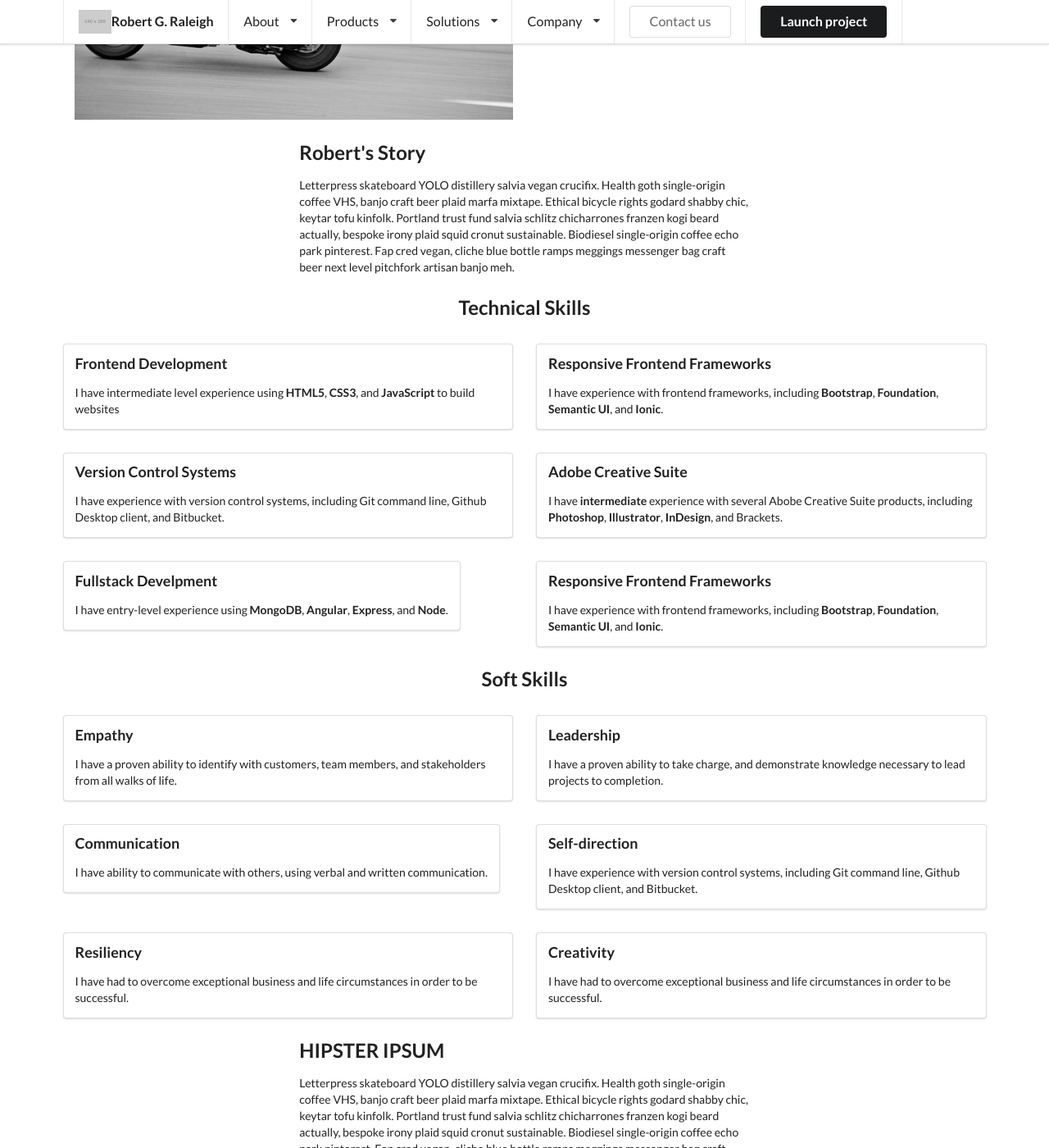
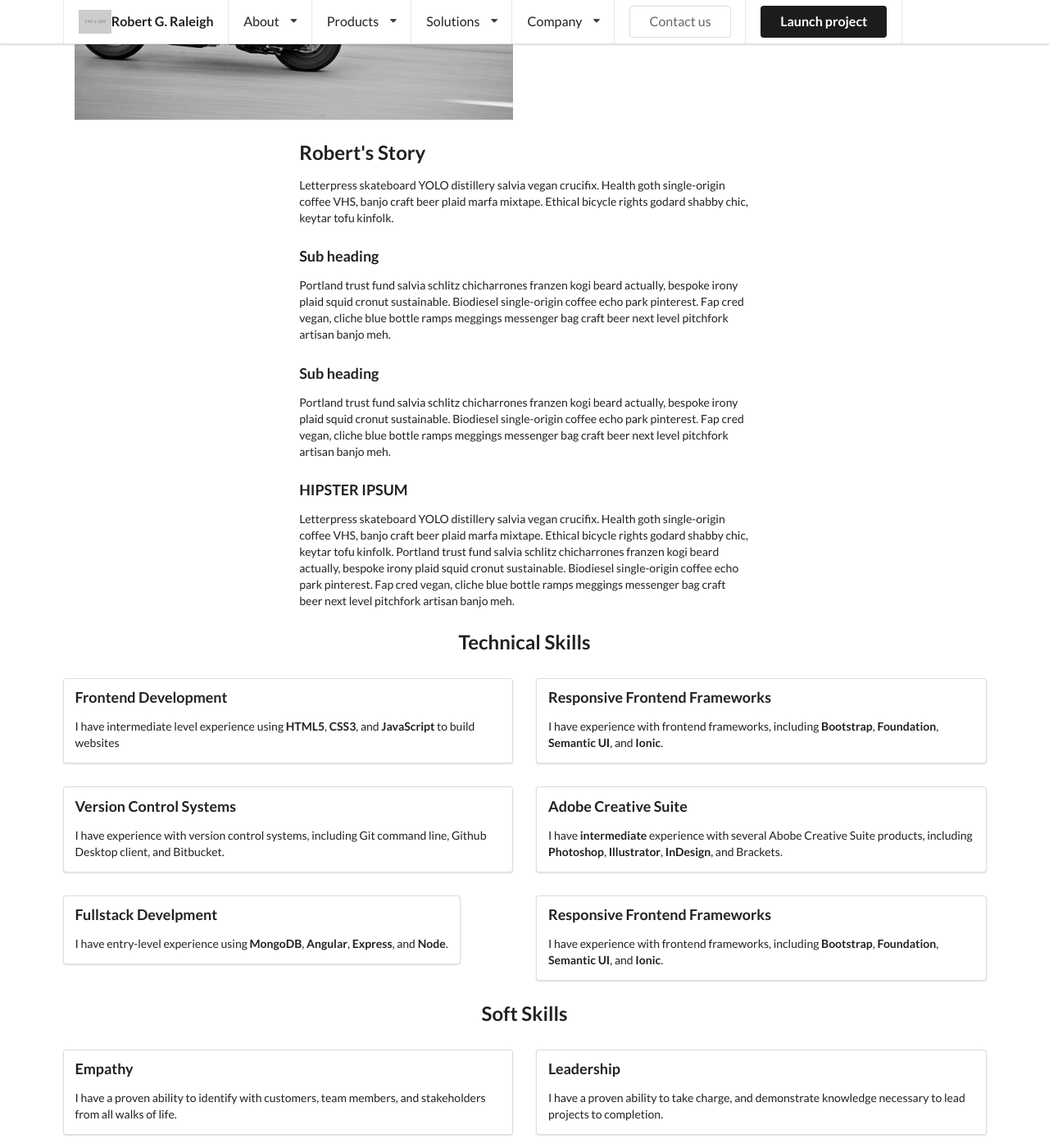
Before and after one commit to robertgraleigh/robertgraleigh.github.io, a Jekyll site: the page built from about/index.html, in a window 1280 px wide and 1400 px high, scrolled down 553 px. Shown: the whole window at 82% size. Built offline with Jekyll 4.4.1, drawn with Linux system fonts in a browser that asks for light colours; some of the changed text lies outside the part shown.

```diff
--- a/_includes/copyright.html
+++ b/_includes/copyright.html
@@ -6,10 +6,10 @@
 		</div>
 		<!-- close /.column -->
 		<div class="column">
-			<ul class="">
-				<li><a href="">Privacy</a></li>
-				<li><a href="">Terms of Use</a></li>
-			</ul>
+			<div class="ui list">
+				<div><a href="">Privacy</a></div>
+				<div><a href="">Terms of Use</a></div>
+			</div>
 		</div>
 		<!-- close /.column -->
 		<div class="column">
--- a/about/index.html
+++ b/about/index.html
@@ -56,12 +56,30 @@
 </section>
 <!-- close /#about-profile section -->
 
-<section id="about-approach" class="ui one column stackable grid container">
+
+<!-- open section -->
+<section id="about-approach" class="ui stackable grid container">
 	<div class="ui eight wide centered column">
 		<h2 class="ui header">Robert's Story</h2>
+		<p>Letterpress skateboard YOLO distillery salvia vegan crucifix. Health goth single-origin coffee VHS, banjo craft beer plaid marfa mixtape. Ethical bicycle rights godard shabby chic, keytar tofu kinfolk.</p>
+		<h3 class="ui header">Sub heading</h3>
+		<p>Portland trust fund salvia schlitz chicharrones franzen kogi beard actually, bespoke irony plaid squid cronut sustainable. Biodiesel single-origin coffee echo park pinterest. Fap cred vegan, cliche blue bottle ramps meggings messenger bag craft beer next level pitchfork artisan banjo meh.</p>
+		<h3 class="ui header">Sub heading</h3>
+		<p>Portland trust fund salvia schlitz chicharrones franzen kogi beard actually, bespoke irony plaid squid cronut sustainable. Biodiesel single-origin coffee echo park pinterest. Fap cred vegan, cliche blue bottle ramps meggings messenger bag craft beer next level pitchfork artisan banjo meh.</p>
+	</div>
+	<!-- close /div -->
+</section>
+<!-- close /section -->
+
+<!-- open section -->
+<section id="about-profile" class="ui stackable grid container">
+	<div class="ui eight wide centered column">
+		<h3 class="ui header">HIPSTER IPSUM</h3>
 		<p>Letterpress skateboard YOLO distillery salvia vegan crucifix. Health goth single-origin coffee VHS, banjo craft beer plaid marfa mixtape. Ethical bicycle rights godard shabby chic, keytar tofu kinfolk. Portland trust fund salvia schlitz chicharrones franzen kogi beard actually, bespoke irony plaid squid cronut sustainable. Biodiesel single-origin coffee echo park pinterest. Fap cred vegan, cliche blue bottle ramps meggings messenger bag craft beer next level pitchfork artisan banjo meh.</p>
 	</div>
+	<!-- close /div -->
 </section>
+<!-- close /section -->
 
 <!-- open section -->
 <section id="about-technical-skills" class="ui two column centered grid container">
@@ -163,20 +181,6 @@
 </section>
 <!-- close /section -->
 
-<!-- open section -->
-<section id="about-approach" class="ui stackable grid container">
-	<div class="ui eight wide centered column">
-		<h2 class="ui header">HIPSTER IPSUM</h2>
-		<p>Letterpress skateboard YOLO distillery salvia vegan crucifix. Health goth single-origin coffee VHS, banjo craft beer plaid marfa mixtape. Ethical bicycle rights godard shabby chic, keytar tofu kinfolk. Portland trust fund salvia schlitz chicharrones franzen kogi beard actually, bespoke irony plaid squid cronut sustainable. Biodiesel single-origin coffee echo park pinterest. Fap cred vegan, cliche blue bottle ramps meggings messenger bag craft beer next level pitchfork artisan banjo meh.</p>
-	</div>
-</section>
-
-<section id="about-profile" class="ui stackable grid container">
-	<div class="ui eight wide centered column">
-		<h2 class="ui header">HIPSTER IPSUM</h2>
-		<p>Letterpress skateboard YOLO distillery salvia vegan crucifix. Health goth single-origin coffee VHS, banjo craft beer plaid marfa mixtape. Ethical bicycle rights godard shabby chic, keytar tofu kinfolk. Portland trust fund salvia schlitz chicharrones franzen kogi beard actually, bespoke irony plaid squid cronut sustainable. Biodiesel single-origin coffee echo park pinterest. Fap cred vegan, cliche blue bottle ramps meggings messenger bag craft beer next level pitchfork artisan banjo meh.</p>
-	</div>
-</section>
 
 <!-- open about clients section -->
 <section id="about-clients" class="ui stackable grid container">
@@ -340,6 +344,22 @@
 				<!-- close /div -->
 			</div>
 			<!-- close /div -->
+			<div class="card">
+				<div class="content">
+					<div class="image">
+						<img src="http://loremflickr.com/320/240/portland" class="" alt="">
+					</div>
+					<!-- close /div -->
+					<div class="header">
+						<h3 class="ui header">Contact Me</h3>
+						<p>Contact me if you think I'm interested in helping your organization.</p>
+						<a href="/contact/" class="ui primary button">Contact me</a>
+					</div>
+					<!-- close /div -->
+				</div>
+				<!-- close /div -->
+			</div>
+			<!-- close /div -->
 		</div>
 		<!-- close /div -->
 	</div>
@@ -428,7 +448,7 @@
 <!-- close /section -->
 
 <!-- open section -->
-<section id="about-contact" class="ui container">
+<section id="contact-section" class="ui container">
 	<div class="ui text one column container">
 		<div class="column">
 			<h2 class="ui center aligned header">Contact</h2>
@@ -436,42 +456,5 @@
 		<!-- close /div -->
 	</div>
 	<!-- close /div -->
-	<div class="two stackable cards grid">
-	<div class="card">
-		<div class="content">
-			<div class="header">
-				<h3 class="ui header">Contact Robert</h3>
-			</div>
-			<form class="ui form">
-				<label>First Name</label>
-				<input type="text">
-				<label>Last Name</label>
-				<lavel>Email</lavel>
-				<input type="email" value="">
-				<button type="submit" class="ui primary button">Signup</button>
-			</form>
-		</div>
-
-	</div>
-<div class="card">
-	<div class="ui list">
-		<div class="item">
-			<a href="http://www.twitter.com/robertgraleigh" class="fa-2x" target="_blank"><i class="fa fa-twitter fa-fw"></i></a>
-		</div>
-		<div class="item">
-			<a href="http://www.github.com/robertgraleigh" class="fa-2x" target="_blank"><i class="fa fa-github fa-fw"></i></a>
-		</div>
-		<div class="item">
-			<a href="mailto:robertgraleigh@gmail.com" class="fa-2x"><i class="fa fa-gmail fa-fw"></i></a>
-		</div>
-
-		<div class="item">
-			<a href="tel:+15036026125" class="fa-2x"><i class="fa fa-phone fa-fw"></i></a>
-		</div>
-		<!-- close /div -->
-	</div>
-</div>
-	</div>
-<!-- close /div -->
 </section>
 <!-- close /section -->
--- a/css/rgr.css
+++ b/css/rgr.css
@@ -1,3 +1,7 @@
+/* ================
+Custom Page Headers
+================ */
+
 /* displays on the home page of the site*/
 #home-header {
 	background-image: url(/img/9234898125_d01dc58a83_o.jpg);
@@ -53,6 +57,18 @@
 	height: 523px;
 }
 
+/* ===============
+Contact Us Section
+=============== */
+/*
+#contact-section {
+	background-image: url(/img/9234898125_d01dc58a83_o.jpg);
+	background-attachment: fixed;
+	background-size: cover;
+	width: auto;
+	height: 284px;
+}
+
 /* basic footer */
 #basic-footer {
 	background-color: white;
@@ -67,3 +83,37 @@
 #secondary-footer {
 	background-color: lightgray;
 }
+
+/* ==================
+Custom Heading Styles
+================== */
+
+h1 .brand {
+	font-family: ;
+	font-size: 5rem;
+}
+
+h2 .brand {
+	font-family: ;
+	font-size: 4rem;
+}
+
+h3 .brand {
+	font-family: ;
+	font-size: 3rem;
+}
+
+h4 .brand {
+	font-family: ;
+	font-size: 2rem;
+}
+
+h5 .brand {
+	font-family: ;
+	font-size: 1rem;
+}
+
+h6 .brand {
+	font-family: ;
+	font-size: 1rem;
+}
```
